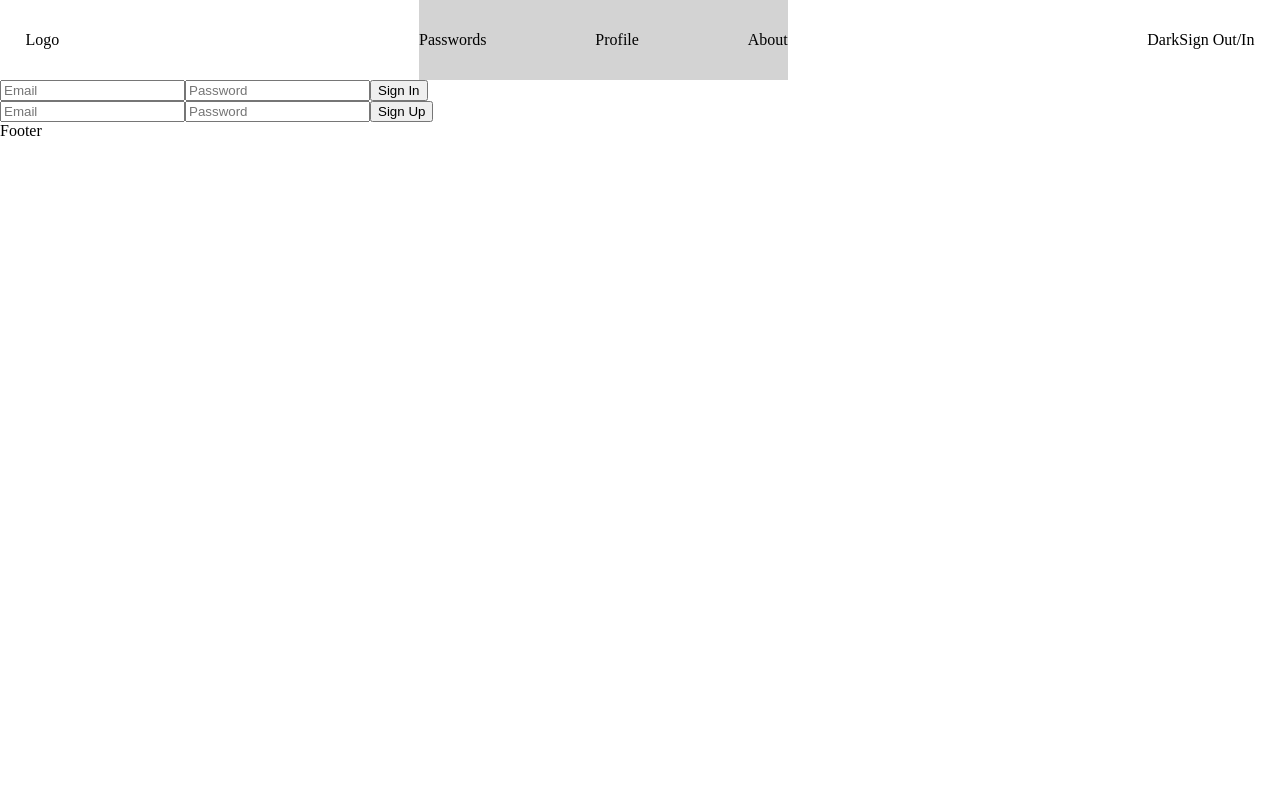
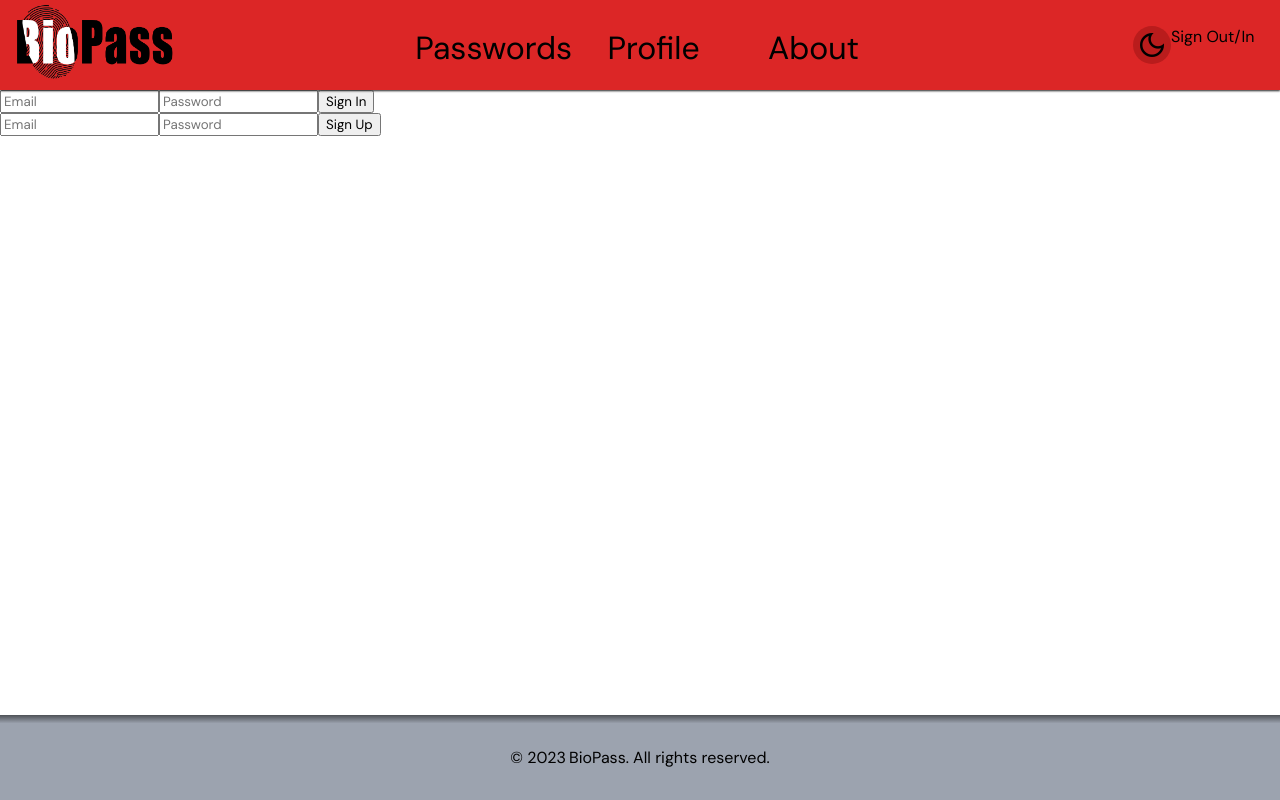
Before and after one commit to Potatodead777/Biometric-Authentication-App, a React (Create React App) app in the folder website/: page /signin in a window 1280 px wide. Built offline with nearby package versions, Linux system fonts and the light colour scheme.

Commit message:
Updated website, altered layout, logo, and

```diff
--- a/website/package.json
+++ b/website/package.json
@@ -12,6 +12,7 @@
     "react-router": "^6.18.0",
     "react-router-dom": "^6.18.0",
     "react-scripts": "5.0.1",
+    "reactjs-popup": "^2.0.6",
     "web-vitals": "^2.1.4"
   },
   "scripts": {
--- a/website/public/index.html
+++ b/website/public/index.html
@@ -15,6 +15,12 @@
       user's mobile device or desktop. See https://developers.google.com/web/fundamentals/web-app-manifest/
     -->
     <link rel="manifest" href="%PUBLIC_URL%/manifest.json" />
+
+    <link rel="preconnect" href="https://fonts.googleapis.com">
+    <link rel="preconnect" href="https://fonts.gstatic.com" crossorigin>
+    <link href="https://fonts.googleapis.com/css2?family=DM+Sans:opsz@9..40&display=swap" rel="stylesheet">
+
+    <link rel="stylesheet" href="https://fonts.googleapis.com/css2?family=Material+Symbols+Outlined:opsz,wght,FILL,GRAD@20..48,100..700,0..1,-50..200" />
     <!--
       Notice the use of %PUBLIC_URL% in the tags above.
       It will be replaced with the URL of the `public` folder during the build.
--- a/website/src/App.css
+++ b/website/src/App.css
@@ -1,26 +1,201 @@
 html,
-body{
+body {
     margin: 0px;
 }
 
-.navBar{
+*{
+    font-family: 'DM Sans', sans-serif;
+}
+
+.navBar {
     display: flex;
     align-items: center;
     justify-content: space-between;
-    padding: 0px 2% 0px 2%;
+    padding: 0px 2% 0px 1%;
+    background-color: #dc2626;
+    box-shadow: 0 1px 2px rgb(31, 31, 31),0 0px 2px white;
+    position: relative;
+    z-index: 10;
 
 }
 
-.NavButtons{
+.NavButtons {
     display: flex;
     justify-content: space-between;
     align-items: center;
     gap: 10px;
-    height: 80px;
-    width: 30%;
-    background-color: lightgrey;
+    height: 90px;
 }
 
-.DarkModeProfile{
+
+.button{
+    height: calc(100% - 5px);
+    width: 150px;
+    display: flex;
+    text-align: center;
+    align-items: center;
+    justify-content: center;
+    font-size: 2rem;
+    border-top: 5px #dc2626 solid;
+    transition: 300ms;
+
+}
+
+.button:hover{
+    border-top: 5px black solid;
+    background-color: #b91c1c;
+}
+
+.DarkModeProfile {
     display: flex;
 }
+
+.clickable{
+    cursor: pointer;
+}
+
+.footer {
+    background: linear-gradient(rgba(0, 0, 0, .5) 0%, rgba(0, 0, 0, 0) 10%);
+    position: absolute;
+    bottom: 0;
+    left: 0;
+    right: 0;
+    background-color: #9ca3af;
+    align-items: center;
+    gap: 0.2rem;
+    padding: 2rem;
+    display: flex;
+    justify-content: center;
+
+}
+
+.Password-Section {
+    display: flex;
+}
+
+.Password-Options-Section {
+    width: 20%;
+    height: calc(100vh - 80px - 90px);
+    background-color: #f87171;
+    border-right: 1px black solid;
+
+}
+
+.Password-Main-Section {
+    height: auto;
+    width: 80%;
+}
+
+.Password-Main-Add-Section {
+    width: auto;
+    background-color: #cbd5e1;
+    height: 50px;
+    justify-content: center;
+    display: flex;
+    box-shadow: 0 1px 2px rgb(31, 31, 31);
+    position: relative;
+    z-index: 1;
+
+}
+
+.Password-Main-Inner {
+    padding: 15px 2rem;
+    height: calc(100% - 80px - 2rem);
+    background-color: white;
+
+
+}
+
+.PasswordBox {
+    background-color: #f5f5f4;
+    width: calc(33.33% - 20px);
+    border-radius: 2rem;
+    margin: 10px;
+    box-shadow: rgba(0, 0, 0, 0.16) 0px 1px 4px;
+}
+
+.PasswordBox:hover {
+    background-color: #d4d4d4;
+}
+
+.Password-Request-Button-Div {
+    display: flex;
+    justify-content: center;
+    width: 100%;
+}
+
+.Password-Request-Button {
+    border: none;
+    background-color: #dc2626;
+    margin-top: 30px;
+    height: 50px;
+    width: 30%;
+    font-size: x-large;
+    border-radius: 1rem;
+    margin-bottom: 20px;
+    color: white;
+    font-family: 'Lato', sans-serif;
+
+}
+
+.Password-Request-Button:hover {
+    background-color: #b91c1c;
+}
+
+.Password-Request-Button:active{
+    box-shadow: rgba(50, 50, 93, 0.25) 0px 30px 60px -12px inset, rgba(0, 0, 0, 0.3) 0px 18px 36px -18px inset;
+
+}
+
+.nonselect{
+    user-select: none;
+}
+
+.Password-Website {
+    text-align: center;
+    margin-top: 30px;
+    font-size: 3rem;
+    font-family: 'Lato', sans-serif;
+}
+
+.AddNewPasswordButton {
+    background-color: transparent;
+    border: none;
+    font-size: 40px;
+    color: white;
+    font-family: 'Lato', sans-serif;
+
+
+}
+
+.AddNewPasswordButton:hover {
+    background-color: orchid;
+}
+
+.pop-up-add-password{
+    height: 750px;
+    width: 750px;
+    background-color: aqua;
+    border-radius: 1.5rem;
+    box-shadow: rgba(50, 50, 93, 0.25) 0px 13px 27px -5px, rgba(0, 0, 0, 0.3) 0px 8px 16px -8px;
+}
+
+.pop-up-background{
+    justify-content: center;
+    display: flex;
+    align-items: center;
+    background-color: rgba(0, 0, 0, 0.3);
+    width: 100vw;
+    height: 100vh;
+}
+
+.dark-mode-button{
+    border-radius: 50%;
+    padding: 3px;
+    font-size: 2rem;
+    background-color: #b91c1c;
+}
+
+.sign-in-button{
+
+}
--- /dev/null
+++ b/website/src/components/Addpass.jsx
@@ -0,0 +1,67 @@
+import React, { useEffect, useState } from 'react';
+import Popup from 'reactjs-popup';
+import '../App.css'
+import { useCookies } from 'react-cookie';
+
+function Addpass() {
+  const [addWeb, setaddWeb] = useState([]);
+  const [addPass, setaddPass] = useState([]);
+  const [cookies] = useCookies(['uid']);
+  const [open, setOpen] = useState(false)
+  const addPasswordFunction = () => {
+    const data = {
+      uid: cookies.uid,
+      website: addWeb,
+      password: addPass
+    }
+
+    fetch('http://localhost:5000/api/password', {
+      method: 'PUT',
+      headers: {
+        'Content-Type': 'application/json',
+      },
+      body: JSON.stringify(data),
+    })
+      .then(response => response.json())
+      .then(responseData => {
+        // Handle the response data
+        console.log(responseData);
+      })
+      .catch(error => {
+        console.error('Error:', error);
+      });
+
+  }
+  return (
+    <div>
+      <button className='AddNewPasswordButton' onClick={() => setOpen(!open)}> + </button>
+
+
+
+      <Popup modal open={open}>
+        <div className='pop-up-background' onClick={() => setOpen(!open)}>
+          <div className='pop-up-add-password'>
+            <section className='new-password-title'>
+              Add New Password
+            </section>
+            <form onSubmit={(event) => addPasswordFunction(event)}>
+              <input
+                placeholder='Website'
+                id='addWebsite'
+                onChange={(e) => setaddWeb(e.target.value)}
+              />
+              <input
+                placeholder='Password'
+                id='addPassword'
+                onChange={(e) => setaddPass(e.target.value)}
+              />
+              <button type="submit">Add Password</button>
+            </form>
+          </div>
+        </div>
+      </Popup>
+    </div>
+  )
+}
+
+export default Addpass
--- /dev/null
+++ b/website/src/components/PasswordBox.jsx
@@ -0,0 +1,33 @@
+import React, {useEffect, useState} from 'react'
+
+function PasswordBox({ text }) {
+  const [website, setWebsite] = useState('')
+
+
+  useEffect(() => {
+    const remove = () =>{
+      const modifiedString = text.website.replace(/(www\.|\.co\.uk|\.com)/g, '');
+      const capitalizedString = modifiedString.charAt(0).toUpperCase() + modifiedString.slice(1)
+      setWebsite(capitalizedString)
+
+    }
+
+    remove();
+  }, [])
+
+
+  return (
+    <div className='PasswordBox clickable'>
+      <section className='Password-Website'>
+        {website}
+      </section>
+      <section className='Password-Request-Button-Div'>
+        <button className='Password-Request-Button clickable'>
+          Request
+        </button>
+      </section>
+    </div>
+  )
+}
+
+export default PasswordBox
--- a/website/src/components/footer.jsx
+++ b/website/src/components/footer.jsx
@@ -1,8 +1,15 @@
 import React from 'react'
-
+import '../App.css'
 function footer() {
   return (
-    <div>Footer</div>
+    <div className='footer'>
+      <span>
+        © 2023
+      </span>
+      <span>
+        BioPass. All rights reserved.
+      </span>
+    </div>
   )
 }
 
--- a/website/src/pages/Layout.jsx
+++ b/website/src/pages/Layout.jsx
@@ -1,5 +1,6 @@
 import { Outlet, useNavigate } from "react-router-dom";
 import '../App.css'
+import logo from '../images/logo.png'
 const Layout = () => {
   const navigate = useNavigate();
   const changePage = (page) => {
@@ -10,28 +11,27 @@ const Layout = () => {
     <>
       <nav className="navBar">
         <section onClick={() => changePage('/')}>
-        Logo
+          <img src={logo} height={80} className="clickable nonselect"/>
         </section>
         <section className="NavButtons">
-        <div onClick={() => changePage('passwords')}>
+          <div onClick={() => changePage('passwords')} className="clickable button">
             Passwords
           </div>
-        <div onClick={() => changePage('profile')}>
+          <div onClick={() => changePage('profile')} className="clickable button">
             Profile
           </div>
-        <div onClick={() => changePage('about')}>
+          <div onClick={() => changePage('about')} className="clickable button">
             About
           </div>
         </section>
         <section className="DarkModeProfile">
-        <div>
-          Dark
+          <div className="dark-mode-button clickable material-symbols-outlined">
+            dark_mode
           </div>
-        <div>
+          <div onClick={() => changePage('signin')} className="clickable sign-in-button">
             Sign Out/In
           </div>
         </section>
-      {/* remove and add link to div */}
       </nav>
       <Outlet />
     </>
--- a/website/src/pages/Passwords.jsx
+++ b/website/src/pages/Passwords.jsx
@@ -1,6 +1,7 @@
 import React, { useEffect, useState } from 'react';
 import { useCookies } from 'react-cookie';
-
+import Addpass from '../components/Addpass';
+import PasswordBox from '../components/PasswordBox';
 function Passwords() {
   const [cookies] = useCookies(['uid']);
   const [passwords, setPasswords] = useState([]);
@@ -64,31 +65,27 @@ function Passwords() {
 
   return (
     <div>
+      <section className='Password-Main-Add-Section'>
+        <Addpass></Addpass>
+      </section>
+      <section className='Password-Section'>
+      <section className='Password-Options-Section'>
+        this section will contain options for the passwords
+      </section>
+        <section className='Password-Main-Section'>
+          <section className='Password-Main-Inner'>
             {passwords.length > 0 ? (
-        <div>
+              <div style={{ display: 'flex', flexWrap: 'wrap' }}>
                 {passwords.map((item, index) => (
-            <div key={index}>{item.website}</div>
+                  <PasswordBox text={item} index={index} />
                 ))}
               </div>
             ) : (
               <div>Loading...</div>
             )}
-      <div>
-      <form onSubmit={(event) => addPasswordFunction(event)}>
-          <input
-          placeholder='Website'
-          id='addWebsite'
-          onChange={(e) => setaddWeb(e.target.value)}
-          />
-          <input
-              placeholder='Password'
-              id='addPassword'
-              onChange={(e) => setaddPass(e.target.value)}
-          />
-          <button type="submit">Sign In</button>
-      </form>
-        <button>Add Password</button>
-      </div>
+          </section>
+        </section>
+      </section>
     </div>
   );
 }
```
Also changed, not shown: website/src/images/logo.png (added), 1 other file (tests, documents, lock files or other folders). Lines whose indentation alone changed are shown as unchanged.
